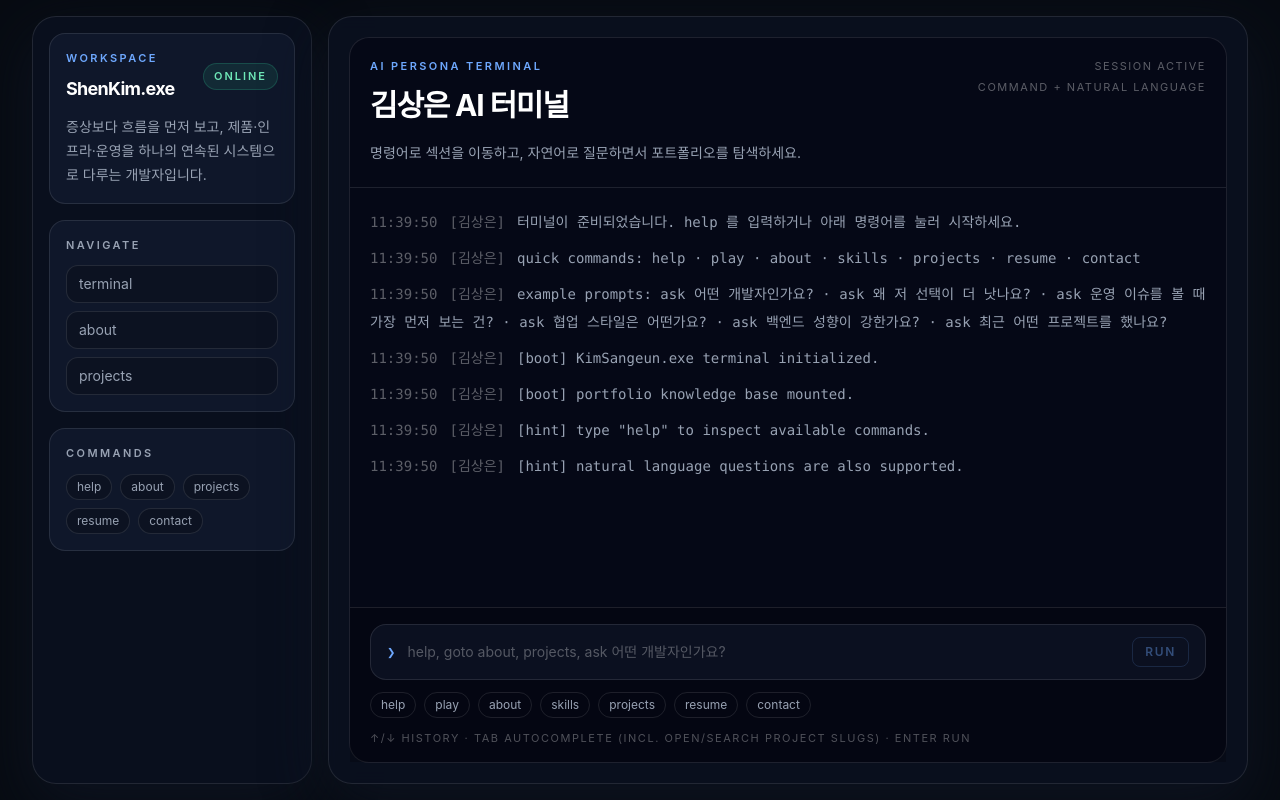
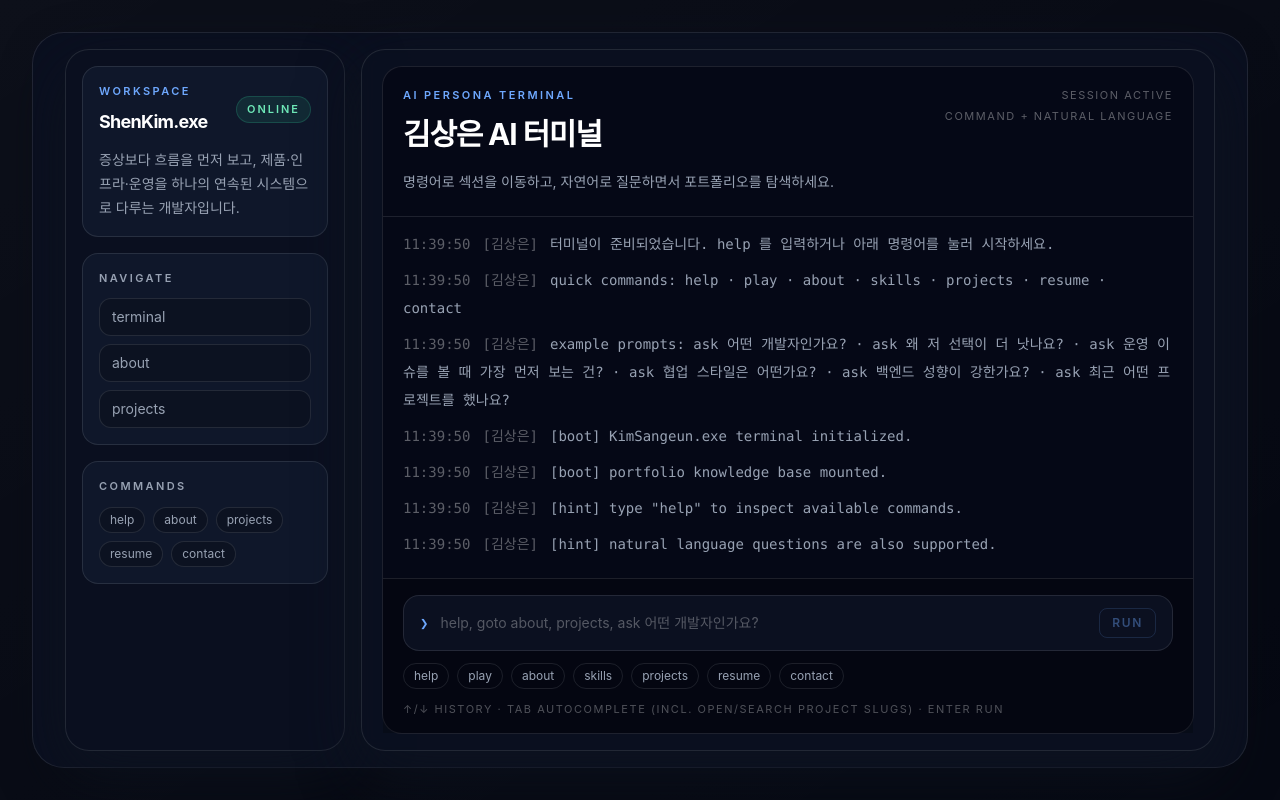
Before and after one commit to SangAu124/ShenKimWeb, a Next.js app: page / in a window 1280 px wide. Built offline with nearby package versions, Linux system fonts and the light colour scheme.

Commit message:
feat: 3D world 데모2

```diff
--- a/components/home-world-demo.tsx
+++ b/components/home-world-demo.tsx
@@ -1,6 +1,6 @@
 'use client'
 
-import { useState } from 'react'
+import { useEffect, useState } from 'react'
 import { PersonaChatSection } from '@/components/persona-chat-section'
 import { SidebarShell } from '@/components/sidebar-shell'
 import { portfolioContent } from '@/data/portfolio'
@@ -8,42 +8,65 @@ import { portfolioContent } from '@/data/portfolio'
 export function HomeWorldDemo() {
   const [worldMode, setWorldMode] = useState(false)
 
+  useEffect(() => {
+    const params = new URLSearchParams(window.location.search)
+    if (params.get('world') === '1') setWorldMode(true)
+  }, [])
+
   return (
-    <main className="h-screen overflow-hidden bg-bg text-text">
-      <div className="mx-auto flex h-screen w-full max-w-[1520px] flex-col px-4 py-4 md:px-6 xl:px-8">
-        <div className="grid h-full min-h-0 gap-4 xl:grid-cols-[280px_minmax(0,1fr)]">
-          <SidebarShell />
-
-          <section className="relative min-h-0 overflow-hidden rounded-[24px] border border-white/10 bg-[#0b1020]/90 shadow-panel backdrop-blur">
+    <main className="h-screen overflow-hidden bg-[#060913] text-text">
+      <div className="relative h-full w-full overflow-hidden [perspective:1800px]">
         <div
-              className={`absolute inset-0 transition-all duration-1000 ${worldMode ? 'opacity-100' : 'opacity-0 pointer-events-none'}`}
+          className={`absolute inset-0 transition-all duration-1000 ${worldMode ? 'opacity-100' : 'pointer-events-none opacity-0'}`}
           style={{
             background:
-                  'radial-gradient(circle at center, rgba(90,110,255,0.18), transparent 22%), linear-gradient(180deg, #070b12 0%, #0c1220 100%)',
+              'radial-gradient(circle at 50% 38%, rgba(97,122,255,0.18), transparent 18%), linear-gradient(180deg, #04070d 0%, #0b1220 100%)',
           }}
         >
-              <div className="absolute inset-0 flex items-center justify-center [perspective:1400px]">
-                <div className="relative h-[78%] w-[82%] rounded-[32px] border border-white/10 bg-[#080d17] shadow-2xl">
-                  <div className="absolute left-1/2 top-[8%] h-[14px] w-[14px] -translate-x-1/2 rounded-full bg-white/20" />
-                  <div className="absolute inset-x-[8%] top-[12%] bottom-[18%] rounded-[28px] border border-white/10 bg-[#050816] shadow-inner" />
-                  <div className="absolute inset-x-1/2 bottom-[8%] h-[28px] w-[120px] -translate-x-1/2 rounded-full bg-white/10 blur-[1px]" />
-                </div>
+          <div className="absolute inset-0 flex items-center justify-center">
+            <div className="absolute inset-x-[8%] bottom-[-18%] h-[45%] rounded-[50%] bg-[#111827] blur-3xl opacity-70" />
+            <div className="absolute inset-x-[5%] bottom-[8%] h-[14%] rounded-[50%] border border-white/5 bg-[#0a0f18]" />
+            <div className="absolute left-[8%] top-[16%] h-[48%] w-[16%] rounded-[28px] border border-white/5 bg-[#090d16] opacity-80" />
+            <div className="absolute right-[8%] top-[14%] h-[52%] w-[18%] rounded-[28px] border border-white/5 bg-[#090d16] opacity-70" />
           </div>
 
           <div className="absolute left-10 top-10 rounded-2xl border border-white/10 bg-black/30 px-4 py-3 text-sm text-muted">
             world://shenkim-exe
           </div>
           <div className="absolute right-10 top-10 rounded-2xl border border-white/10 bg-black/30 px-4 py-3 text-sm text-muted">
-                move demo · inspect mode
+            monitor escape demo · phase 2
           </div>
           <div className="absolute bottom-10 left-1/2 -translate-x-1/2 rounded-2xl border border-white/10 bg-black/40 px-4 py-3 text-sm text-muted">
-                터미널이 모니터였고, 지금은 그 바깥 world에 나와 있는 컨셉 데모입니다.
+            play를 치면 이 웹사이트 전체가 사실 world 안의 workstation 화면이었다는 전환을 보여주는 데모입니다.
           </div>
         </div>
 
-            <div className={`absolute inset-0 transition-all duration-1000 [transform-style:preserve-3d] ${worldMode ? 'scale-[0.42] translate-y-[-12%] translate-x-[8%] rotate-y-[-22deg] rotate-x-[10deg]' : 'scale-100 translate-y-0 translate-x-0 rotate-0'}`}>
-              <div className="h-full p-5">
+        <div
+          className={`absolute inset-0 transition-all duration-1000 [transform-style:preserve-3d] ${worldMode ? 'scale-[0.44] translate-y-[-8%] translate-x-[6%] rotate-y-[-24deg] rotate-x-[8deg]' : 'scale-100 translate-y-0 translate-x-0 rotate-0'}`}
+        >
+          <div className="absolute inset-0 bg-gradient-to-br from-white/[0.03] to-transparent" />
+          <div className="h-full w-full p-4 md:p-6 xl:p-8">
+            <div className="relative h-full rounded-[32px] border border-white/10 bg-[#0b1020]/95 shadow-2xl backdrop-blur">
+              {worldMode && (
+                <>
+                  <div className="absolute inset-x-[2.5%] top-[2.5%] bottom-[10%] rounded-[28px] border border-white/10 pointer-events-none" />
+                  <div className="absolute left-1/2 top-[3.8%] h-3 w-3 -translate-x-1/2 rounded-full bg-white/20 pointer-events-none" />
+                  <div className="absolute inset-x-1/2 bottom-[3%] h-5 w-28 -translate-x-1/2 rounded-full bg-white/10 blur-[1px] pointer-events-none" />
+                </>
+              )}
+
+              <div className="mx-auto flex h-full w-full max-w-[1520px] flex-col px-4 py-4 md:px-6 xl:px-8">
+                <div className="grid h-full min-h-0 gap-4 xl:grid-cols-[280px_minmax(0,1fr)]">
+                  <SidebarShell />
+
+                  <section className="min-h-0">
+                    <div className="h-full rounded-[24px] border border-white/10 bg-[#0b1020]/90 shadow-panel backdrop-blur px-5 py-4">
                       <PersonaChatSection content={portfolioContent.persona} onPlay={() => setWorldMode(true)} />
+                    </div>
+                  </section>
+                </div>
+              </div>
+            </div>
           </div>
         </div>
 
@@ -55,8 +78,6 @@ export function HomeWorldDemo() {
             터미널로 돌아가기
           </button>
         )}
-          </section>
-        </div>
       </div>
     </main>
   )
```
Lines whose indentation alone changed are shown as unchanged.
